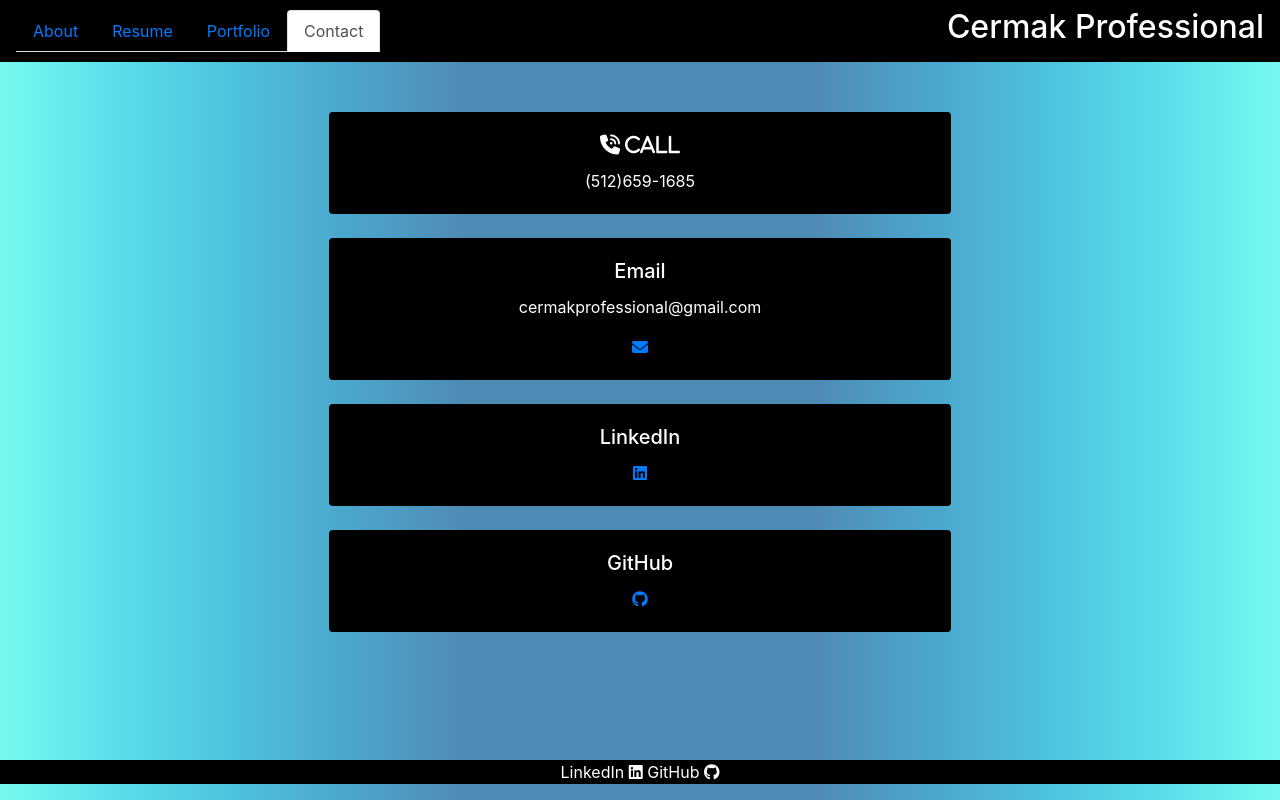
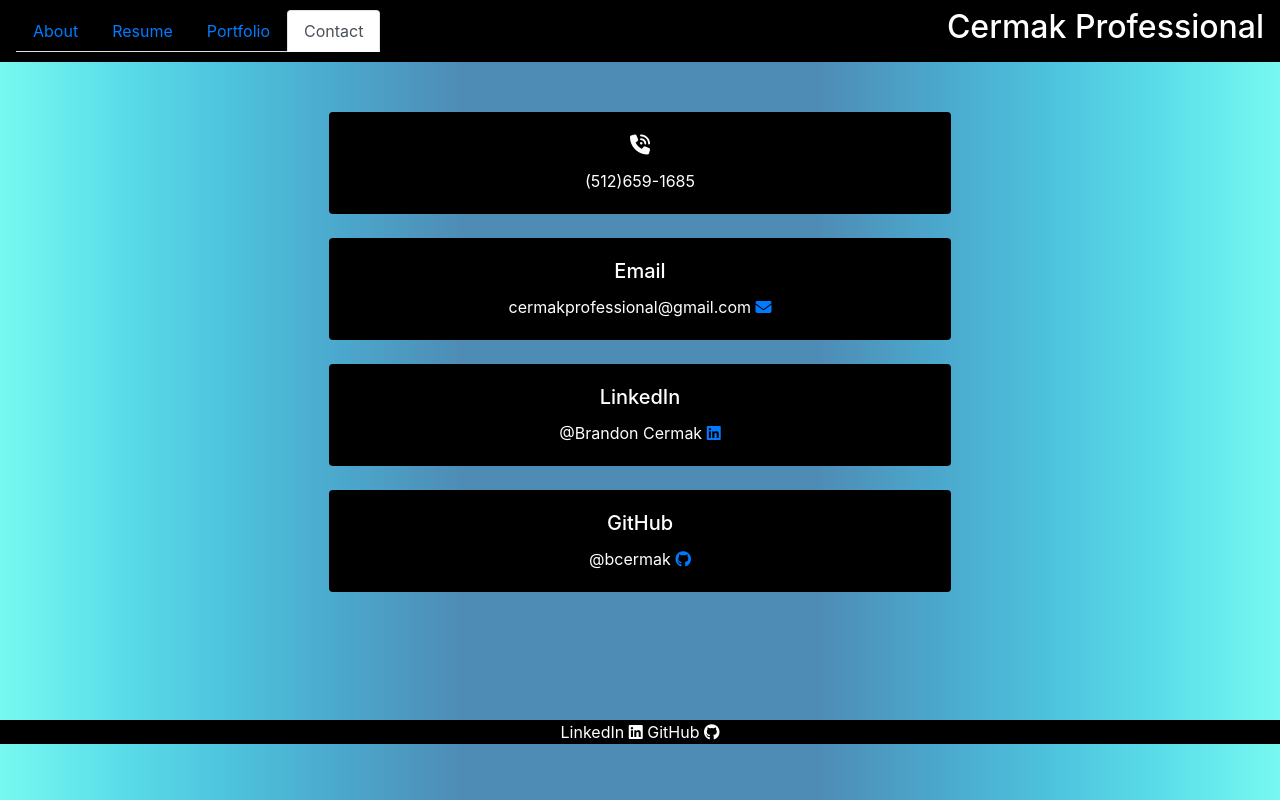
Before and after one commit to bcermak/ReactPortfolio, a React (Create React App) app: page /contact in a window 1280 px wide. Built offline with nearby package versions, Linux system fonts and the light colour scheme.

Commit message:
adding misc changes that I made

```diff
--- a/src/pages/contact.js
+++ b/src/pages/contact.js
@@ -4,24 +4,24 @@ import { Container, Card, CardTitle, CardText } from 'reactstrap';
 function Contact() {
     return <Container classname ="contactContainer">
     <Card className="contactContainer" body outline style={{backgroundColor: 'black', color: 'white'}}>
-      <CardTitle tag="h5"><i class="fas fa-phone-volume"> Call </i></CardTitle>
+      <CardTitle tag="h5"><i class="fas fa-phone-volume"> </i></CardTitle>
       <CardText>(512)659-1685</CardText>
     </Card>
     <br></br>
     <Card body outline style={{backgroundColor: 'black', color: 'white'}}>
       <CardTitle tag="h5">Email</CardTitle>
-      <CardText>cermakprofessional@gmail.com</CardText>
-      <a href="mailto:cermakprofessional@gmail.com"><i class="fas fa-envelope"></i></a>
+      <CardText>cermakprofessional@gmail.com <a href="mailto:cermakprofessional@gmail.com"><i class="fas fa-envelope"></i></a></CardText>
+
     </Card>
     <br></br>
     <Card body outline style={{backgroundColor: 'black', color: 'white'}}>
       <CardTitle tag="h5">LinkedIn</CardTitle>
-      <CardText><a href="https://www.linkedin.com/in/brandon-cermak-ab4219121/"><i class="fab fa-linkedin"></i></a></CardText>
+      <CardText>@Brandon Cermak <a href="https://www.linkedin.com/in/brandon-cermak-ab4219121/"><i class="fab fa-linkedin"></i></a></CardText>
     </Card>
     <br></br>
     <Card body outline style={{backgroundColor: 'black', color: 'white'}}>
       <CardTitle tag="h5">GitHub</CardTitle>
-      <CardText><a href="https://github.com/bcermak/"><i class="fab fa-github"></i></a></CardText>
+      <CardText>@bcermak <a href="https://github.com/bcermak/"><i class="fab fa-github"></i></a></CardText>
     </Card>
   </Container>
 }
--- a/src/pages/resume.js
+++ b/src/pages/resume.js
@@ -10,7 +10,7 @@ function Resume() {
         <Row>
             <Col>
                 <div class="resume">
-                    <a href = "https://drive.google.com/file/d/1UXcb3RkGwaURCepCkIGigpU1LpcrtxOR/view?usp=sharing"><h2>Resume</h2></a>
+                    <a href = "https://drive.google.com/file/d/1UXcb3RkGwaURCepCkIGigpU1LpcrtxOR/view?usp=sharing"><h2 style={{color: 'white'}}>Resume</h2></a>
                     <iframe title="myResume" className = "resume" src="https://docs.google.com/document/d/e/2PACX-1vRBmroBKYj4E5wLh9ADc47_yEaJ5W0RqRqrv-XEYQYXtTFkGmBonLyH-be3eXlGrw/pub?embedded=true"></iframe>
                 </div>
             </Col>
```
Also changed, not shown: 1 other file (tests, documents, lock files or other folders).
